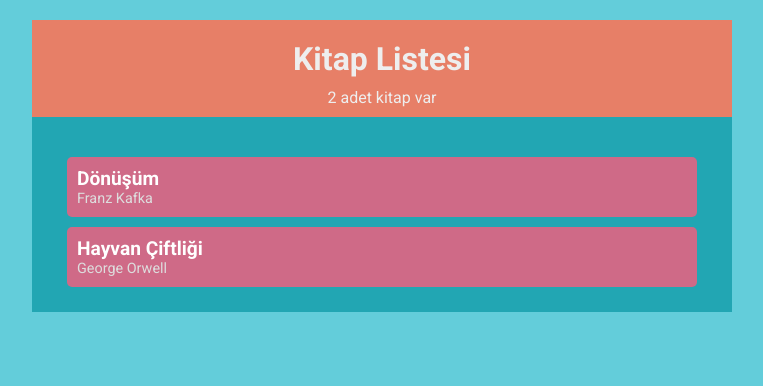
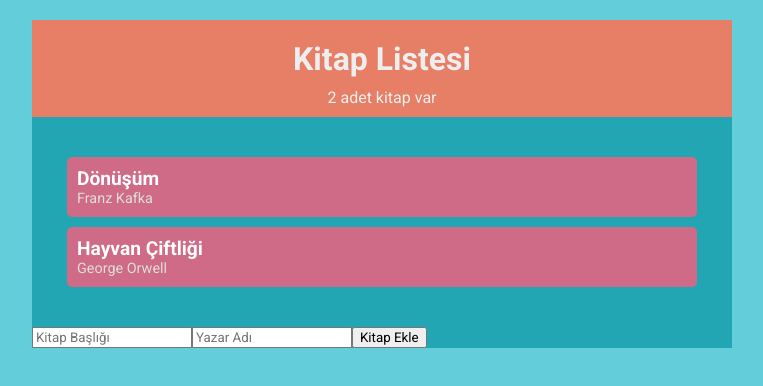
Before and after one commit to yenilikci/react-booklistapp, a React (Create React App) app: page / in a window 1280 px wide. Shown: the top 386 px of the page, without its empty margins (258-1021 px from the left). Built offline with nearby package versions, Linux system fonts and the light colour scheme.

Commit message:
add book component created

```diff
--- a/src/App.js
+++ b/src/App.js
@@ -1,13 +1,15 @@
 import { BookContextProvider } from "./contexts/BookContext";
 import Navbar from "./components/Navbar";
 import BookList from "./components/BookList";
+import AddBook from "./components/AddBook";
 
 function App() {
   return (
     <div className="App">
       <BookContextProvider>
-        <Navbar/>
-        <BookList/>
+        <Navbar />
+        <BookList />
+        <AddBook />
       </BookContextProvider>
     </div>
   );
--- /dev/null
+++ b/src/components/AddBook.jsx
@@ -0,0 +1,36 @@
+import React, { useContext, useState } from "react";
+import { BookContext } from "../contexts/BookContext";
+
+const AddBook = () => {
+  const { addBook } = useContext(BookContext);
+
+  const [title, setTitle] = useState("");
+  const [author, setAuthor] = useState("");
+
+  const handleSubmit = (e) => {
+    e.preventDefault(); //postback block
+    addBook(title, author);
+    setTitle("");
+    setAuthor("");
+  };
+
+  return (
+    <form onSubmit={handleSubmit}>
+      <input
+        type="text"
+        placeholder="Kitap Başlığı"
+        value={title}
+        onChange={(e) => setTitle(e.target.value)}
+      />
+      <input
+        type="text"
+        placeholder="Yazar Adı"
+        value={author}
+        onChange={(e) => setAuthor(e.target.value)}
+      />
+      <input type="submit" value="Kitap Ekle"/>
+    </form>
+  );
+};
+
+export default AddBook;
```
